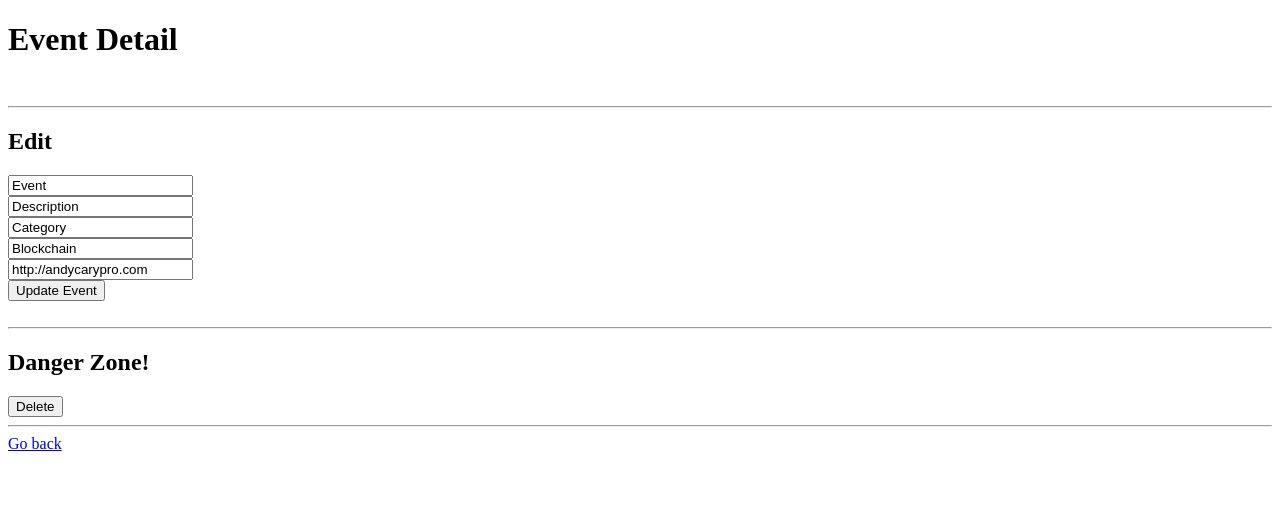
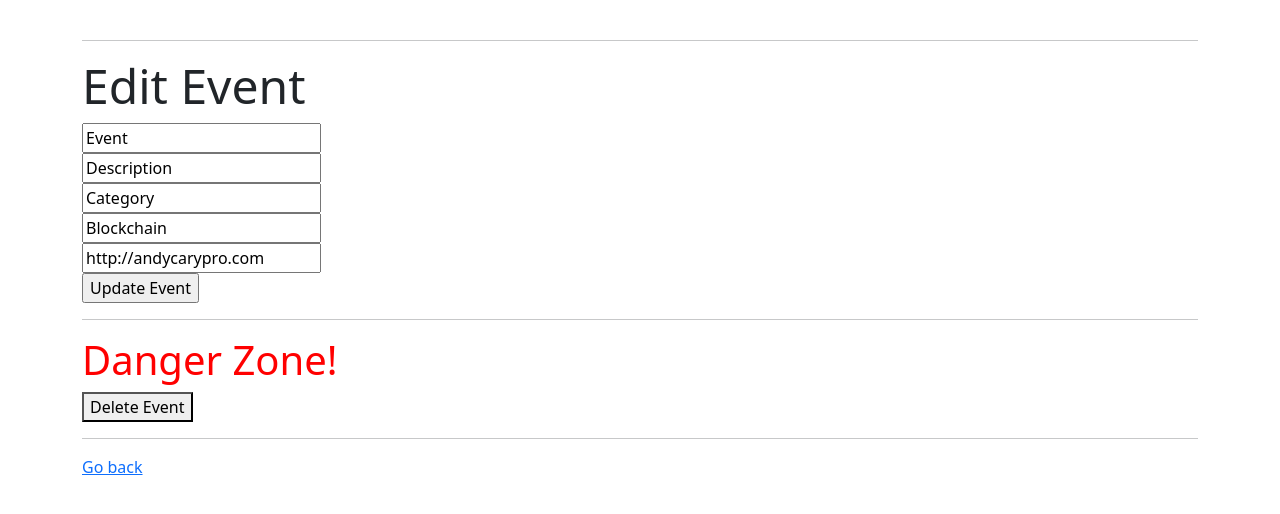
Before and after one commit to acary/EventTrackerProject, a web app: page /detail.html in a window 1280 px wide. Shown: the top 514 px of the page. Run offline with its HTML, style and script files only (its server is not run), Linux system fonts and the light colour scheme; data that the repository does not hold is empty.

Commit message:
add bootstrap and style elements

```diff
--- a/LaunchEventREST/src/main/webapp/detail.html
+++ b/LaunchEventREST/src/main/webapp/detail.html
@@ -4,18 +4,21 @@
 	<meta charset="UTF-8">
 	<title>Launch Event Detail</title>
 	<script type="text/javascript" src="js/detailFunctions.js"></script>
+	<link
+		href="https://cdn.jsdelivr.net/npm/bootstrap@5.1.3/dist/css/bootstrap.min.css"
+		rel="stylesheet"
+		integrity="sha384-1BmE4kWBq78iYhFldvKuhfTAU6auU8tT94WrHftjDbrCEXSU1oBoqyl2QvZ6jIW3"
+		crossorigin="anonymous">
+	<link rel="stylesheet" href="https://cdnjs.cloudflare.com/ajax/libs/font-awesome/4.7.0/css/font-awesome.min.css">
 </head>
 <body>
-
-	<h1>Event Detail</h1>
-
+	<div class="container">
 		<div id="output">
 			<div id="detailData"></div>
 		</div>
-
 		<br>
 		<hr>
-	<h2>Edit</h2>
+		<h2 class="display-5">Edit Event</h2>
 		<form name='editEventForm'>
 			<input type='text' name='title' value='Event' />
 			<br>
@@ -31,14 +34,13 @@
 
 			<input type='submit' name='updateEvent' value='Update Event' />
 		</form>
-
-	<br>
 		<hr>
-	<h2>Danger Zone!</h2>
-	<button onclick="deleteEvent()">Delete</button>
+		<h2 class="display-6" style="color:red;">Danger Zone!</h2>
+		<button onclick="deleteEvent()">Delete Event</button>
 
 		<br>
 		<hr>
 		<a href="/">Go back</a>
+	</div>
 </body>
 </html>
--- a/LaunchEventREST/src/main/webapp/js/detailFunctions.js
+++ b/LaunchEventREST/src/main/webapp/js/detailFunctions.js
@@ -6,7 +6,6 @@
 function init() {
 	console.log("in init()");
 	showDetails()
-
 	document.editEventForm.updateEvent.addEventListener('click', function(e) {
 		e.preventDefault();
 		editEvent();
@@ -50,12 +49,10 @@
 function displayEvent(event) {
 	let dataDiv = document.getElementById('detailData');
 	dataDiv.textContent = '';
-	let detail = document.createElement('a');
-	detail.setAttribute("href", "detail.html?id=" + event.id);
 	let h1 = document.createElement('h1');
+	h1.setAttribute("class", "display-3");
 	h1.textContent = event.title;
-	detail.appendChild(h1);
-	dataDiv.appendChild(detail);
+	dataDiv.appendChild(h1);
 	let blockquote = document.createElement('blockquote');
 	blockquote.textContent = event.description;
 	dataDiv.appendChild(blockquote);
--- a/LaunchEventREST/src/main/webapp/js/eventFunctions.js
+++ b/LaunchEventREST/src/main/webapp/js/eventFunctions.js
@@ -6,7 +6,6 @@
 function init() {
 	// console.log("in init()");
 	getEvents();
-
 	document.createEventForm.createEvent.addEventListener('click', function(e) {
 		e.preventDefault();
 		createEvent();
@@ -61,6 +60,7 @@
 		// Event data
 		let detail = document.createElement('a');
 		detail.setAttribute("href", "detail.html?id=" + events[i].id);
+		detail.style.textDecoration = "none";
 		let h1 = document.createElement('h1');
 		h1.textContent = events[i].title;
 		detail.appendChild(h1);
```
Also changed, not shown: LaunchEventREST/src/main/webapp/index.html (+15 -6 lines). Lines whose indentation alone changed are shown as unchanged.
